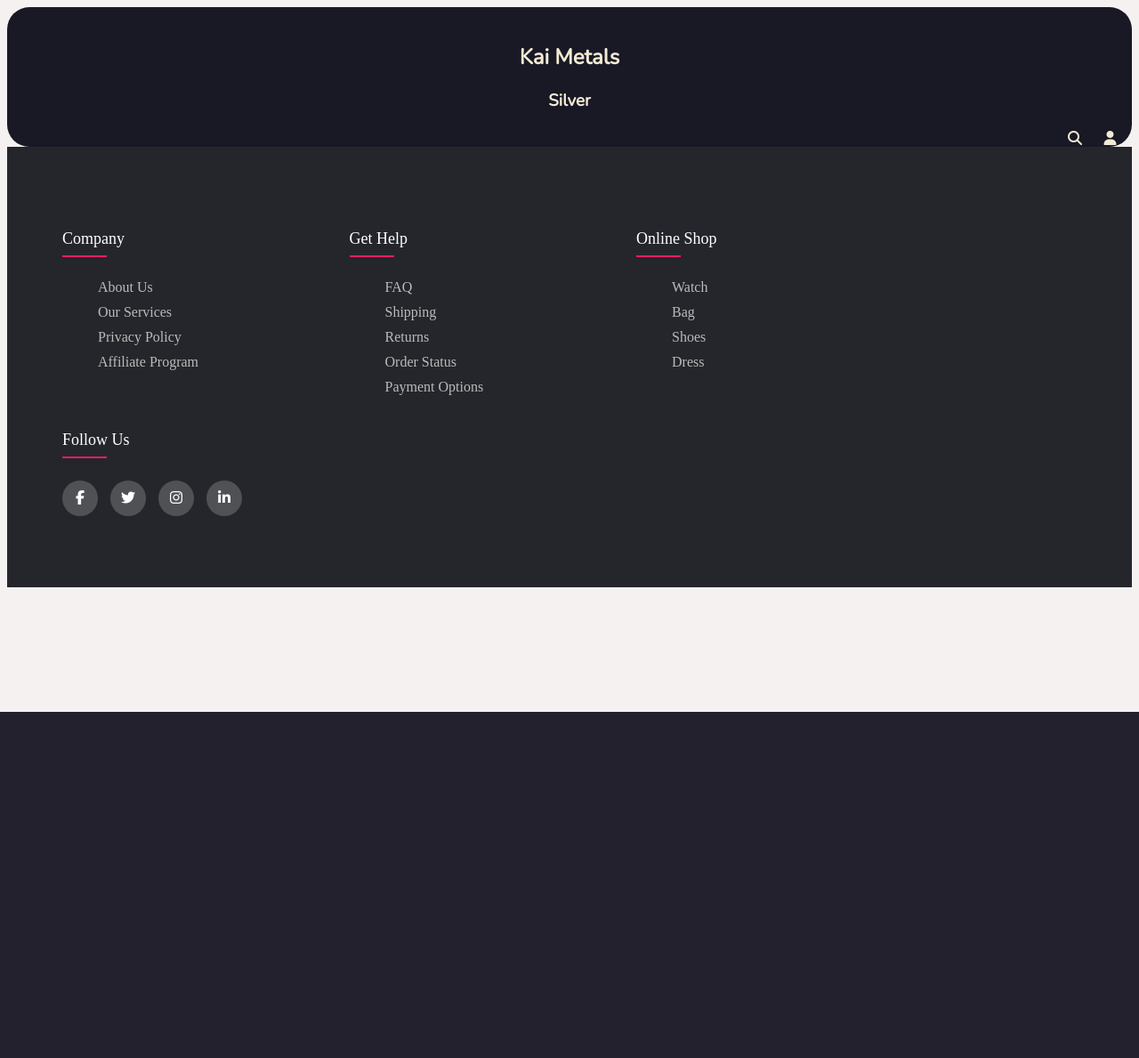
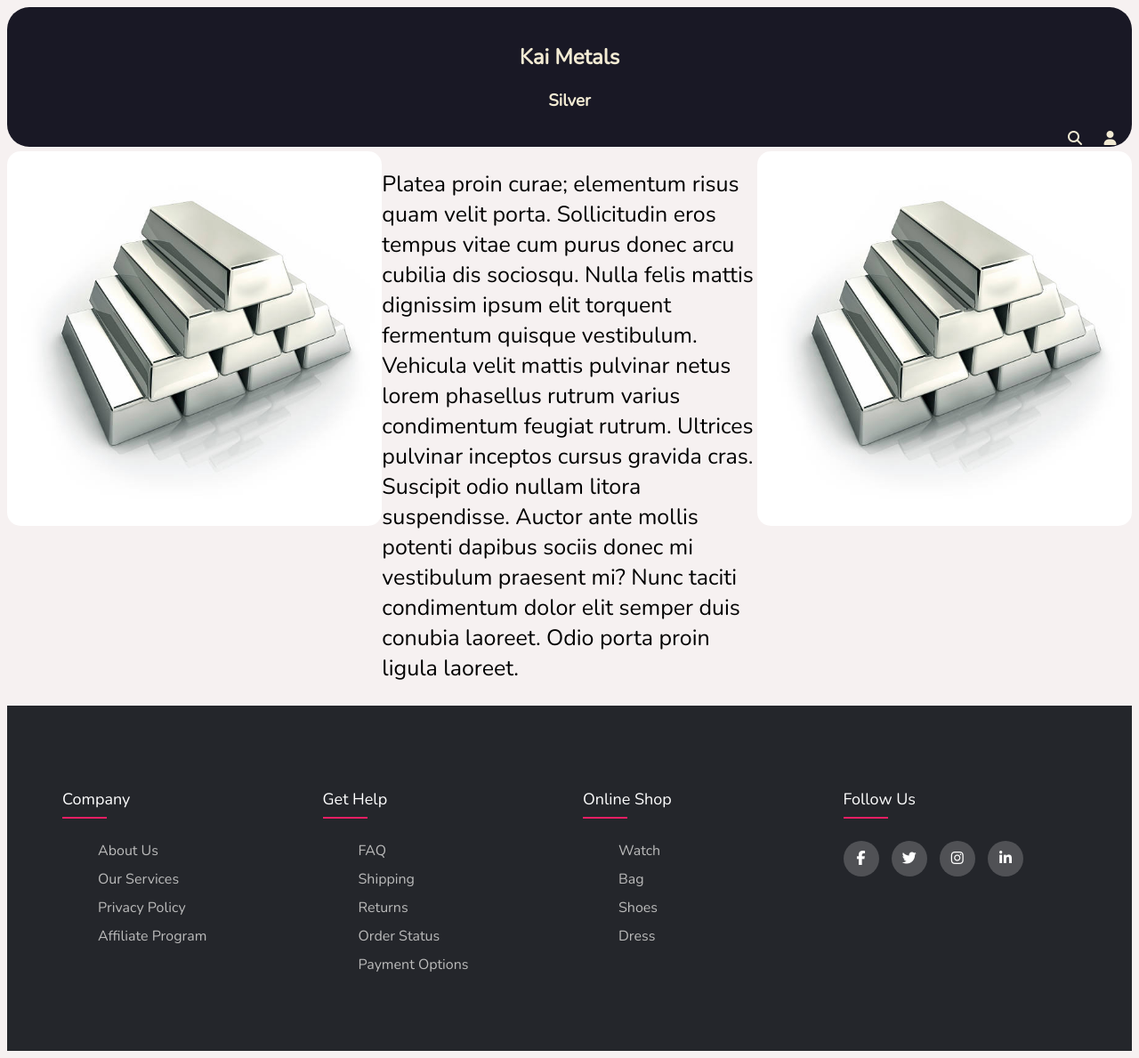
Before and after one commit to HarshaanNiles010/trading_platform, a Django app: page /silver/ in a window 1280 px wide. Shown: the whole page at 89% size. Before the commit the page ends 800 px from the top, so only its background shows below. Run offline with Django 4.2, Linux system fonts and the light colour scheme; some libraries are stand-ins or nearby versions.

Commit message:
adding images

```diff
--- a/simplyGold/mainPage/templates/mainPageindex.html
+++ b/simplyGold/mainPage/templates/mainPageindex.html
@@ -57,11 +57,11 @@
                         Hendrerit torquent donec ultricies platea fames potenti curabitur.</p>
                 </div>
                 <div class = "grid-item-4">
-                    <img src = "{%static 'mainPage/istockphoto-1300216681.jpg'%}">
+                    <img src = "{%static 'mainPage/gettyimages-130901226.jpeg'%}">
                 </div>
 
                 <div class = "grid-item-5">
-                    <img src = "{%static 'mainPage/istockphoto-1300216681.jpg'%}">
+                    <img src = "{%static 'mainPage/gettyimages-130901226.jpeg'%}">
                 </div>
             </div>
         </section>
--- a/simplyGold/silverPage/static/silverPage/silverPagecss.css
+++ b/simplyGold/silverPage/static/silverPage/silverPagecss.css
@@ -1,6 +1,7 @@
 @import url('https://fonts.googleapis.com/css2?family=Nunito:wght@200&display=swap');
 body{
     background-color: #F6F1F1;
+    font-family:'Nunito', sans-serif;
 }
 
 .site-title{
@@ -20,13 +21,50 @@ body{
     position: absolute;
     right: 2%;
 }
+.random-text{
+    display: grid;
+    grid-template-columns: repeat(3, minmax(0, 1fr));
+    grid-template-rows: auto;
+}
+.random-text-1{
+    grid-column-start: 2;
+    grid-column-end: 3;
+
+}
+.random-text-1 p{
+    grid-column-start: 2;
+    grid-column-end: 3;
+    font-size: 25px;
+}
+
+.silver-bullion-image-1{
+    grid-column-start: 1;
+    grid-column-end: 1;
+}
+.silver-bullion-image-2{
+    grid-column-start: 3;
+    grid-column-end: 3;
+}
+.silver-bullion-image-1 img{
+    margin-top: 5px;
+    margin-bottom: 5px;
+    height: auto;
+    width: 100%;
+    border-radius: 15px;
+}
+.silver-bullion-image-2 img{
+    margin-top: 5px;
+    margin-bottom: 5px;
+    height: auto;
+    width: 100%;
+    border-radius: 15px;
+}
 .container{
 	max-width: 1170px;
 	margin:auto;
 }
 .row{
 	display: flex;
-	flex-wrap: wrap;
 }
 ul{
 	list-style: none;
--- a/simplyGold/silverPage/templates/silverPageindex.html
+++ b/simplyGold/silverPage/templates/silverPageindex.html
@@ -34,7 +34,28 @@
                 </div>
             </div>
         </section>
-
+        <section class = "body-text">
+            <div class = "random-text">
+                <div class = "silver-bullion-image-1">
+                    <img src = "{%static 'silverPage/gettyimages-130901226.jpg'%}">
+                </div>
+                <div class = "random-text-1">
+                    <p>Platea proin curae; elementum risus quam velit porta.
+                        Sollicitudin eros tempus vitae cum purus donec arcu cubilia dis sociosqu.
+                        Nulla felis mattis dignissim ipsum elit torquent fermentum quisque vestibulum.
+                        Vehicula velit mattis pulvinar netus lorem phasellus rutrum varius condimentum feugiat rutrum.
+                        Ultrices pulvinar inceptos cursus gravida cras.
+                        Suscipit odio nullam litora suspendisse.
+                        Auctor ante mollis potenti dapibus sociis donec mi vestibulum praesent mi?
+                        Nunc taciti condimentum dolor elit semper duis conubia laoreet.
+                        Odio porta proin ligula laoreet.
+                    </p>
+                </div>
+                <div class = "silver-bullion-image-2">
+                    <img src = "{%static 'silverPage/gettyimages-130901226.jpg'%}">
+                </div>
+            </div>
+        </section>
     <footer class="footer">
         <div class="container">
             <div class="row">
```
Also changed, not shown: simplyGold/goldPage/static/goldPage/goldPagecss.css (+39 -0 lines), simplyGold/goldPage/templates/goldPageindex.html (+22 -0 lines), simplyGold/goldPage/static/goldPage/gettyimages-157770370.jpeg (added), simplyGold/mainPage/static/mainPage/gettyimages-130901226.jpeg (added), simplyGold/mainPage/static/mainPage/pexels-git-stephen-gitau-1670723.jpg (deleted), simplyGold/mainPage/static/mainPage/png-transparent-gold-bar-bullion-carat-silver-gold-gold-coin-bullion-gold-thumbnail.png (added), simplyGold/silverPage/static/silverPage/gettyimages-130901226.jpg (added).
